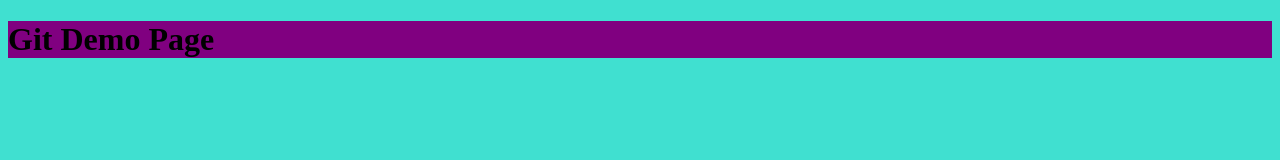
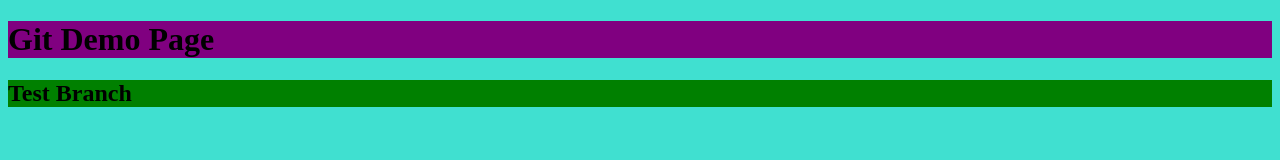
Before and after one commit to HamzahGani/Testing, a plain HTML site: page index.html in a window 1280 px wide. Drawn offline with Linux system fonts and the light colour scheme.

Commit message:
commiting to new branch

```diff
--- a/app.js
+++ b/app.js
@@ -1 +1 @@
-alert("Hello there!");
+alert("On Test Branch");
--- a/index.html
+++ b/index.html
@@ -9,6 +9,7 @@
     </head>
     <body>
         <h1>Git Demo Page</h1>
+        <h2>Test Branch</h2>
 
         <script src="app.js"></script>
     </body>
--- a/styles.css
+++ b/styles.css
@@ -5,3 +5,7 @@ body{
 h1{
     background-color: purple;
 }
+
+h2{
+    background-color: green;
+}
```
